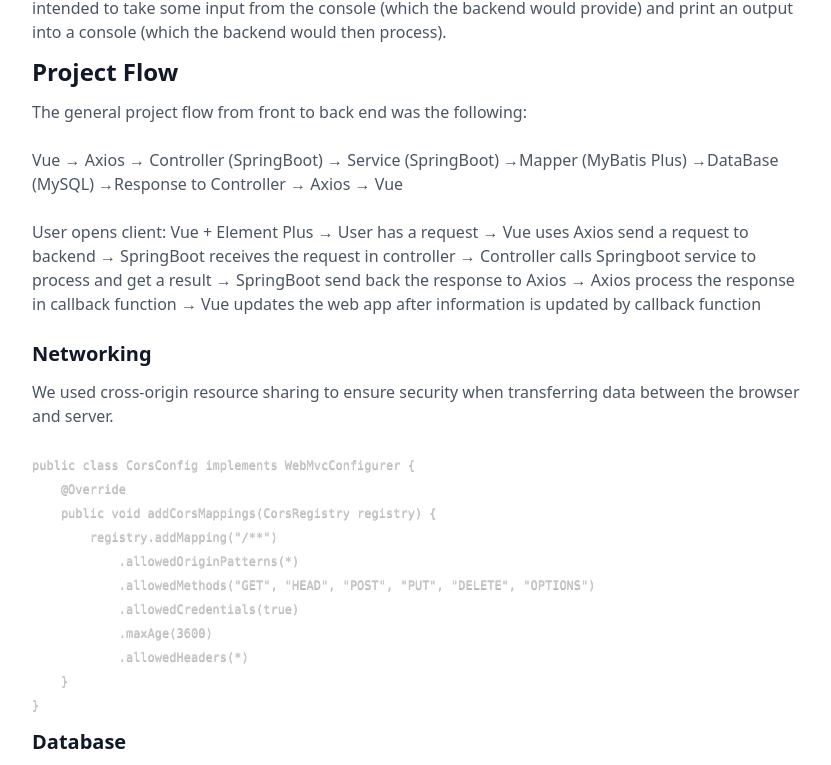
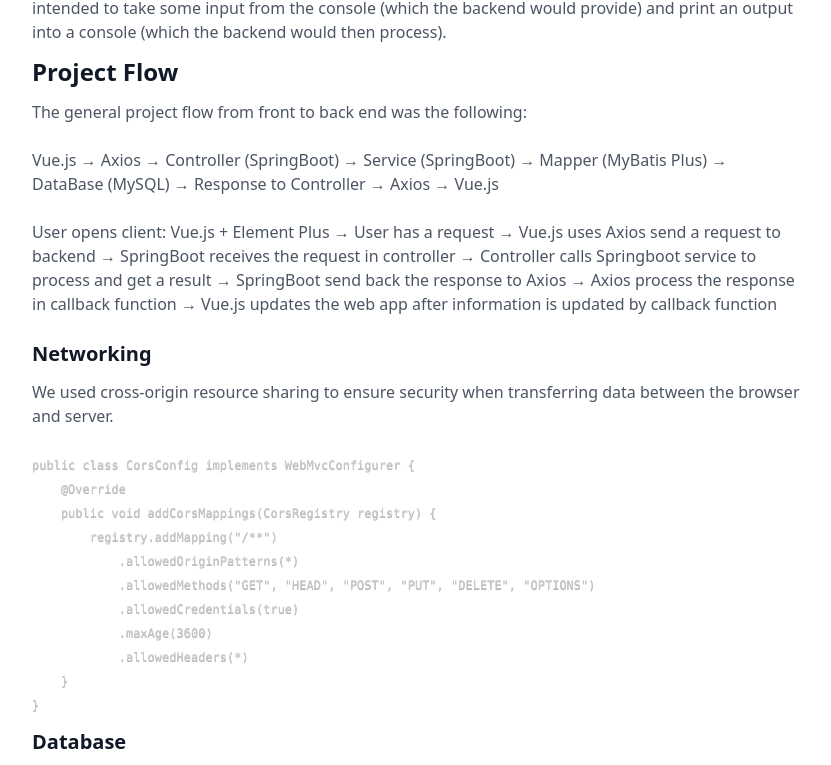
Before and after one commit to trooms/portfolio, a Gatsby site: page /projects/leetscope/ in a window 1280 px wide. Shown: the part 2351-3116 px from the top of the page, without its empty margins (64-895 px from the left). Built offline with nearby package versions, Linux system fonts and the light colour scheme; Gatsby itself is replaced by a stand-in of ours; some packages are replaced by stand-ins of ours; code samples lack their colours.

```diff
--- a/content/projects/leetscope/index.md
+++ b/content/projects/leetscope/index.md
@@ -32,9 +32,9 @@
 ## Project Flow
 The general project flow from front to back end was the following:
 
-Vue &rarr; Axios &rarr; Controller (SpringBoot) &rarr; Service (SpringBoot) &rarr;Mapper (MyBatis Plus) &rarr;DataBase (MySQL) &rarr;Response to Controller &rarr; Axios &rarr; Vue
+Vue.js &rarr; Axios &rarr; Controller (SpringBoot) &rarr; Service (SpringBoot) &rarr; Mapper (MyBatis Plus) &rarr; DataBase (MySQL) &rarr; Response to Controller &rarr; Axios &rarr; Vue.js
 
-User opens client: Vue + Element Plus &rarr; User has a request &rarr; Vue uses Axios send a request to backend &rarr; SpringBoot receives the request in controller &rarr; Controller calls Springboot service to process and get a result &rarr; SpringBoot send back the response to Axios &rarr; Axios process the response in callback function &rarr; Vue updates the web app after information is updated by callback function
+User opens client: Vue.js + Element Plus &rarr; User has a request &rarr; Vue.js uses Axios send a request to backend &rarr; SpringBoot receives the request in controller &rarr; Controller calls Springboot service to process and get a result &rarr; SpringBoot send back the response to Axios &rarr; Axios process the response in callback function &rarr; Vue.js updates the web app after information is updated by callback function
 
 ### Networking
 We used cross-origin resource sharing to ensure security when transferring data between the browser and server.
```
Also changed, not shown: content/projects/leetscope/database.png (renamed from content/projects/leetscope/Screenshot 2023-12-21 at 10.50.55 AM.png).
